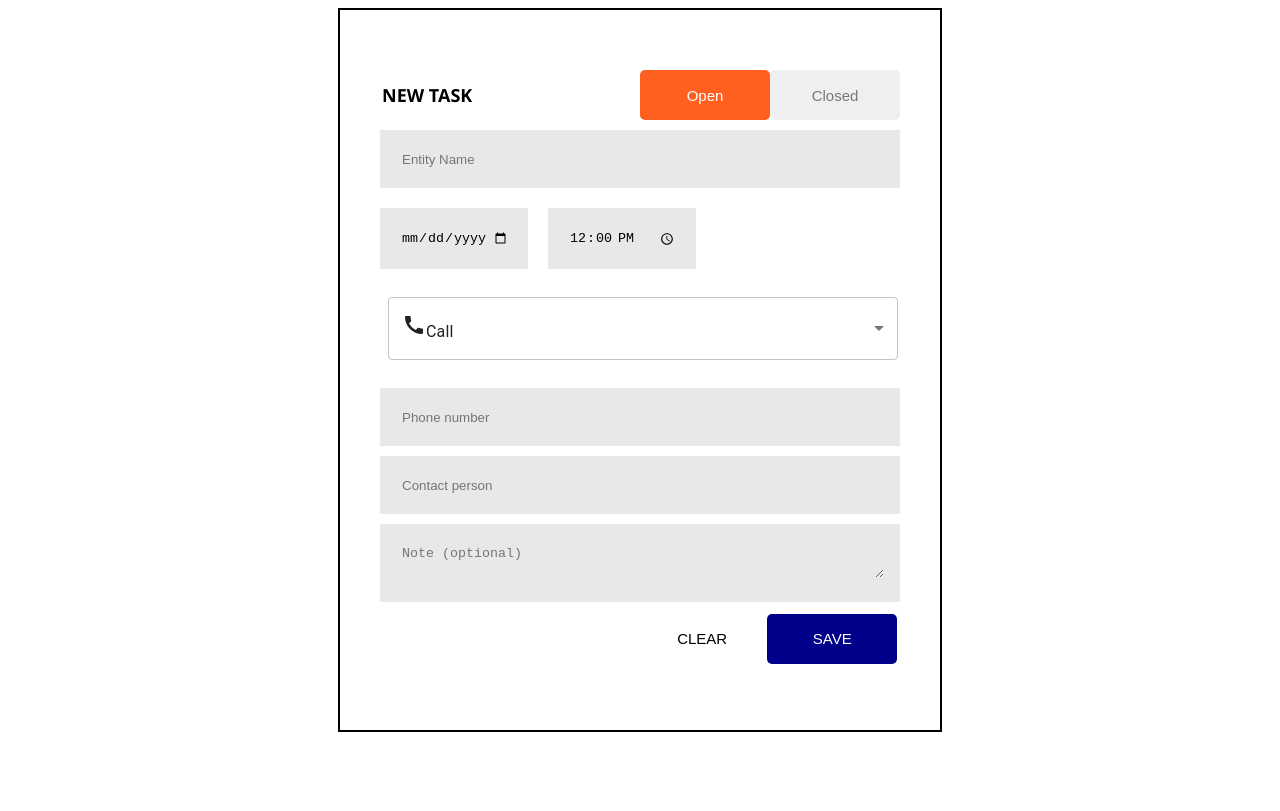
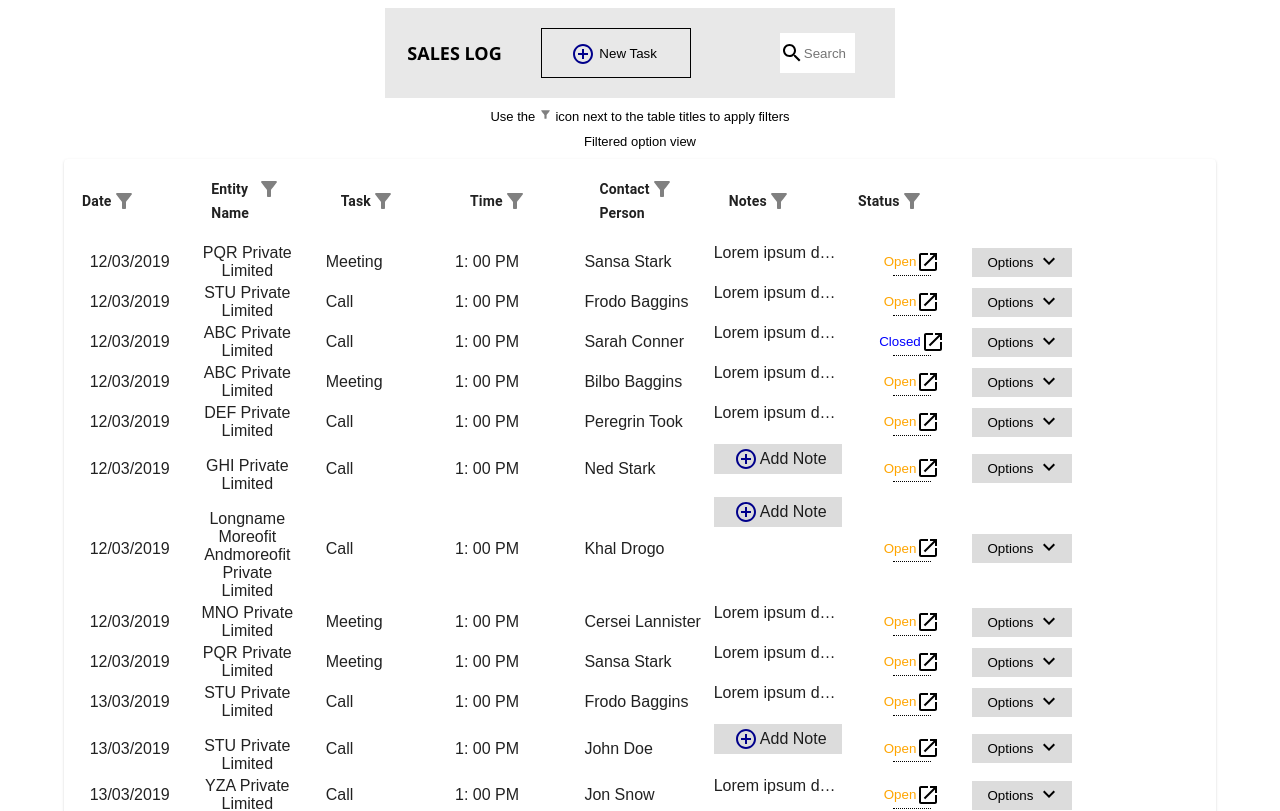
Before and after one commit to DinoWithCurls/taskscheduler, a React (Create React App) app: page / in a window 1280 px wide. Shown: the top 811 px of the page. Built offline with nearby package versions, Linux system fonts and the light colour scheme.

Commit message:
feat: 🎸 hooked the addTask modal to addTaskButton

```diff
--- a/src/App.js
+++ b/src/App.js
@@ -1,40 +1,35 @@
-import React from "react";
-//import StatusModal from './components/modals/statusModal';
-//import AddTaskButton from "./components/buttons/addTaskButton";
+import React, {useState} from "react";
+import AddTaskButton from "./components/buttons/addTaskButton";
 import NewTaskModal from './components/modals/newTaskModal';
-//import AddNoteButton from './components/buttons/addNoteButton';
-//import { Filter } from "./utils/iconsComponent";
-//import { Table } from "./components/table";
-//import Searchbar from "./components/searchbar";
+import { Filter } from "./utils/iconsComponent";
+import { Table } from "./components/table";
+import Searchbar from "./components/searchbar";
 
 import "./styles/App.css";
-// function App() {
-//   return (
-//     <div class="App">
-//       <div className="main">
-//         <div class="main-header">
-//           <div class="header-block">
-//             <div class="header-text">SALES LOG</div>
-//             <AddTaskButton />
-//           </div>
-//           <Searchbar />
-//         </div>
-//         <div class="side-text">
-//           Use the <Filter style={{ color: "grey", fontSize: "small" }} /> icon
-//           next to the table titles to apply filters
-//         </div>
-//         <div class="side-text">Filtered option view</div>
-//         <Table />
-//       </div>
-//     </div>
-//   );
-// }
-
 function App() {
+  const [modalState, setModalState] = useState(false);
+  const handleOpen = () => { setModalState(true) };
   return (
     <div class="App">
-      <NewTaskModal />
+      <div className="main">
+        <div class="main-header">
+          <div class="header-block">
+            <div class="header-text">SALES LOG</div>
+            <AddTaskButton onPressButton={()=>handleOpen()} />
+            <NewTaskModal modalState={modalState} setModalState={setModalState} />
+          </div>
+          <Searchbar />
+        </div>
+        <div class="side-text">
+          Use the <Filter style={{ color: "grey", fontSize: "small" }} /> icon
+          next to the table titles to apply filters
+        </div>
+        <div class="side-text">Filtered option view</div>
+        <Table />
+      </div>
+
     </div>
-  )
+  );
 }
+
 export default App;
--- a/src/components/buttons/addTaskButton.js
+++ b/src/components/buttons/addTaskButton.js
@@ -1,14 +1,16 @@
 import React from "react";
 import "../../styles/addTaskButton.css";
 import { Add } from "../../utils/iconsComponent";
-const AddTaskButton = () => (
-  <div class="btn-container" onClick={() => console.log("Button Pressed")}>
+const AddTaskButton = ({ onPressButton }) => (
+  <div>
+    <button class="btn-container" onClick={()=> onPressButton()}>
       <div class="icn-container">
         <Add className="icn" />
       </div>
       <div class="txt-container">
         <div>New Task</div>
       </div>
+    </button>
   </div>
 );
 
--- a/src/components/modals/newTaskModal.js
+++ b/src/components/modals/newTaskModal.js
@@ -1,6 +1,12 @@
 import React, { useState } from "react";
 import OtherButton from "../buttons/otherButton";
-import { MUIDropdown, MUIForm, MUIItem } from "../../utils/muiComponents";
+import {
+  MUIDropdown,
+  MUIForm,
+  MUIItem,
+  MUIModal,
+  Box
+} from "../../utils/muiComponents";
 import "../../styles/newTaskModal.css";
 
 import { Phone, Location, Webcam } from "../../utils/iconsComponent";
@@ -55,23 +61,21 @@ const NewTaskModal = ({ modalState, setModalState, getModalValues }) => {
     console.log("note", note);
     setModalState(false);
   };
-  const onPressClear = () => {
-    setContactPerson("");
-    setDate("");
-    setEntityName("");
-    setNote("");
-    setPhoneNumber("");
-    setStatus("");
-    setTask("Call");
-    setTime("");
+  const onPressCancel = () => {
+    setModalState(false);
   };
   return (
+    <MUIModal open={modalState} onClose={onPressCancel}>
+      <Box class="box-style">
         <div class="container">
           <div class="container-inset">
             <div class="header">
               <div class="header-text">NEW TASK</div>
               <div class="header-button">
-            <OtherButton buttonType={"Open"} buttonPressAction={onClickOpen} />
+                <OtherButton
+                  buttonType={"Open"}
+                  buttonPressAction={onClickOpen}
+                />
                 <OtherButton
                   buttonType={"Closed"}
                   buttonPressAction={onClickClose}
@@ -133,8 +137,8 @@ const NewTaskModal = ({ modalState, setModalState, getModalValues }) => {
               />
             </div>
             <div class="buttons-container">
-          <button type="clear" class="clear-button" onClick={onPressClear}>
-            CLEAR
+              <button type="clear" class="clear-button" onClick={onPressCancel}>
+                CANCEL
               </button>
               <button type="submit" class="save-button" onClick={onPressSubmit}>
                 SAVE
@@ -142,6 +146,8 @@ const NewTaskModal = ({ modalState, setModalState, getModalValues }) => {
             </div>
           </div>
         </div>
+      </Box>
+    </MUIModal>
   );
 };
 
--- a/src/styles/addTaskButton.css
+++ b/src/styles/addTaskButton.css
@@ -8,6 +8,7 @@
     background-color: inherit;
     height: 50px;
     width: 150px;
+    cursor: pointer;
 }
 
 .btn-container:hover{
--- a/src/styles/newTaskModal.css
+++ b/src/styles/newTaskModal.css
@@ -4,8 +4,16 @@
     width: 600px;
     display: flex;
     flex-direction: column;
-    border: 2px solid;
 }
+.box-style {
+    position: absolute;
+    top: 50%;
+    left:50%;
+    transform: translate(-50%, -50%);
+    width: 50%;
+    box-shadow: 24;
+}
+
 .container-inset {
     padding: 5%;
 }
@@ -18,7 +26,6 @@
     padding-top: 30px;
     padding-left: 10px;
     padding-right: 10px;
-
 }
 .header-button {
     flex-direction: row;
@@ -76,6 +83,8 @@
     float: right;
     padding: 2px;
     margin-right: 2%;
+    display: flex;
+    flex-direction: row;
 }
 
 .clear-button {
--- a/src/utils/muiComponents.js
+++ b/src/utils/muiComponents.js
@@ -10,7 +10,8 @@ import {
   TableRow,
   TableCell, Paper,
   TableSortLabel,
-  Box
+  Box,
+  Modal
 } from "@mui/material";
 
 export {
@@ -26,5 +27,6 @@ export {
   TableCell as Cell,
   TableSortLabel as SortLabel,
   Paper,
-  Box
+  Box,
+  Modal as MUIModal
 };
```
Lines whose indentation alone changed are shown as unchanged.
